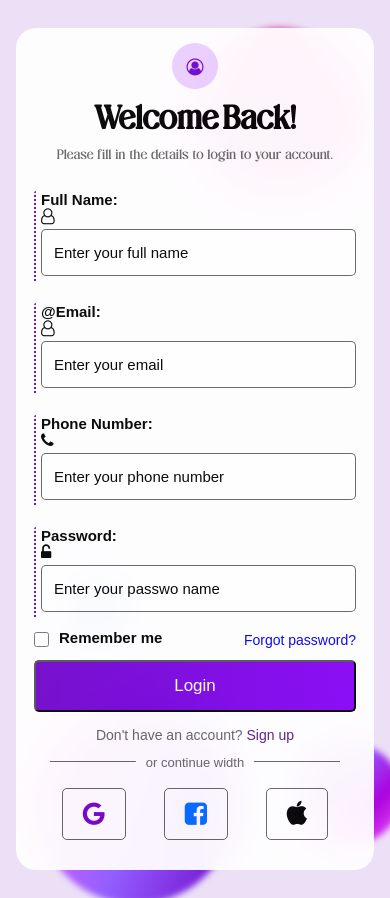
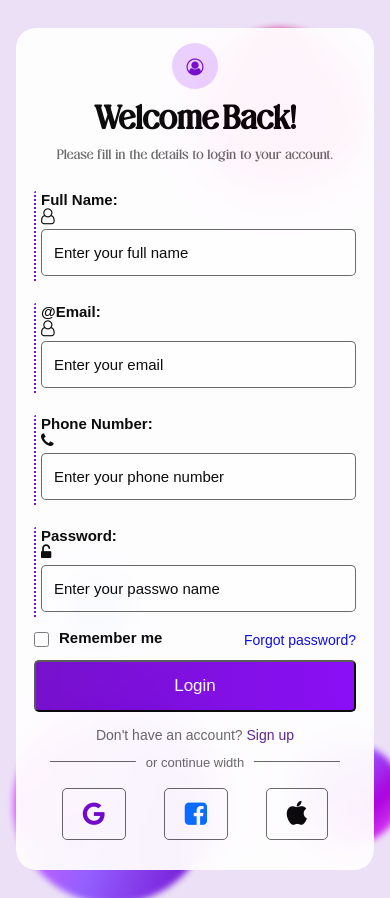
Before and after one commit to Mohsen-NEGU/Simple-Login-Page-template, a plain HTML site: page index.html in a window 390 px wide. Drawn offline with Linux system fonts and the light colour scheme.

Commit message:
fix: Moving a bubble

```diff
--- a/css/login.css
+++ b/css/login.css
@@ -465,7 +465,7 @@ input:focus ~ .error-massage::after{
 
     .purpel-1 { width: 260px; height: 260px; top: 8%;  left: 70%; }
     .purpel-2 { width: 80px;  height: 80px;  top: 70%; left: 30%; }
-    .purpel-3 { width: 300px; height: 300px; top: 92%; left: 40%; }
+    .purpel-3 { width: 300px; height: 300px; top: 100vh; left: 34%; }
     .purpel-4 { width: 150px; height: 150px; top: 82%; left: 80%; }
     .purpel-5 { width: 60px;  height: 60px;  top: 96%; left: 15%; }
 }
@@ -549,7 +549,7 @@ input:focus ~ .error-massage::after{
 
     .purpel-1 { width: 170px; height: 170px; top: 4%;  left: 75%; }
     .purpel-2 { width: 56px;  height: 56px;  top: 68%; left: 28%; }
-    .purpel-3 { width: 200px; height: 200px; top: 94%; left: 40%; }
+    .purpel-3 { width: 200px; height: 200px; top: 100vh; left: 34%; }
     .purpel-4 { width: 100px; height: 100px; top: 84%; left: 85%; }
     .purpel-5 { width: 44px;  height: 44px;  top: 97%; left: 14%; }
 }
```
